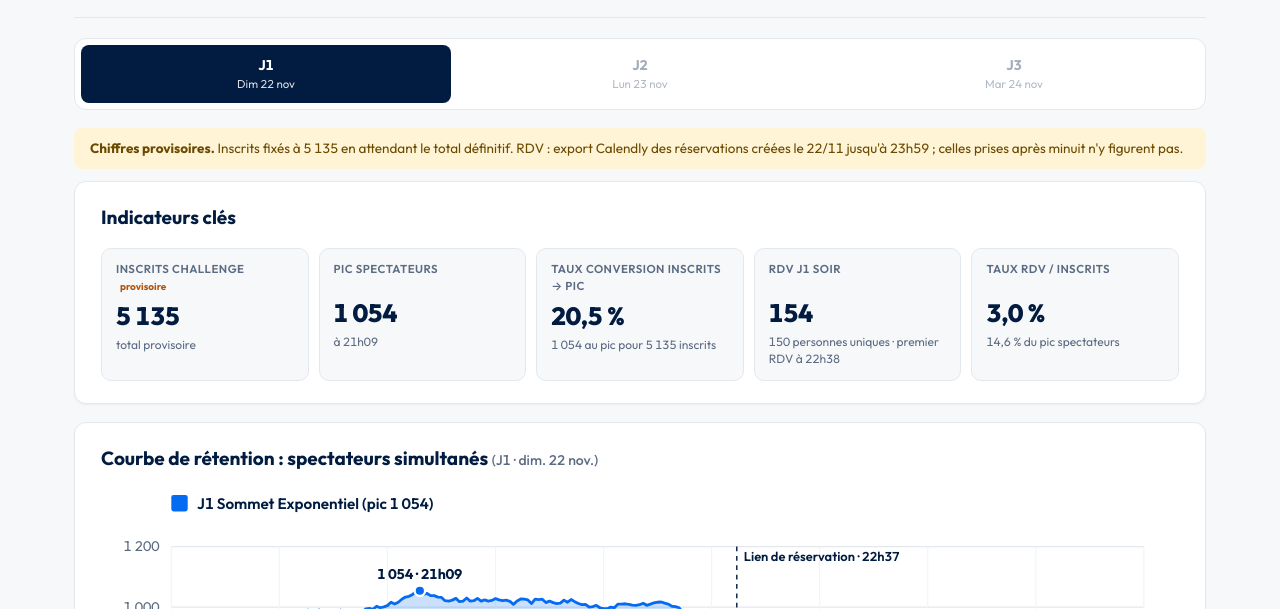
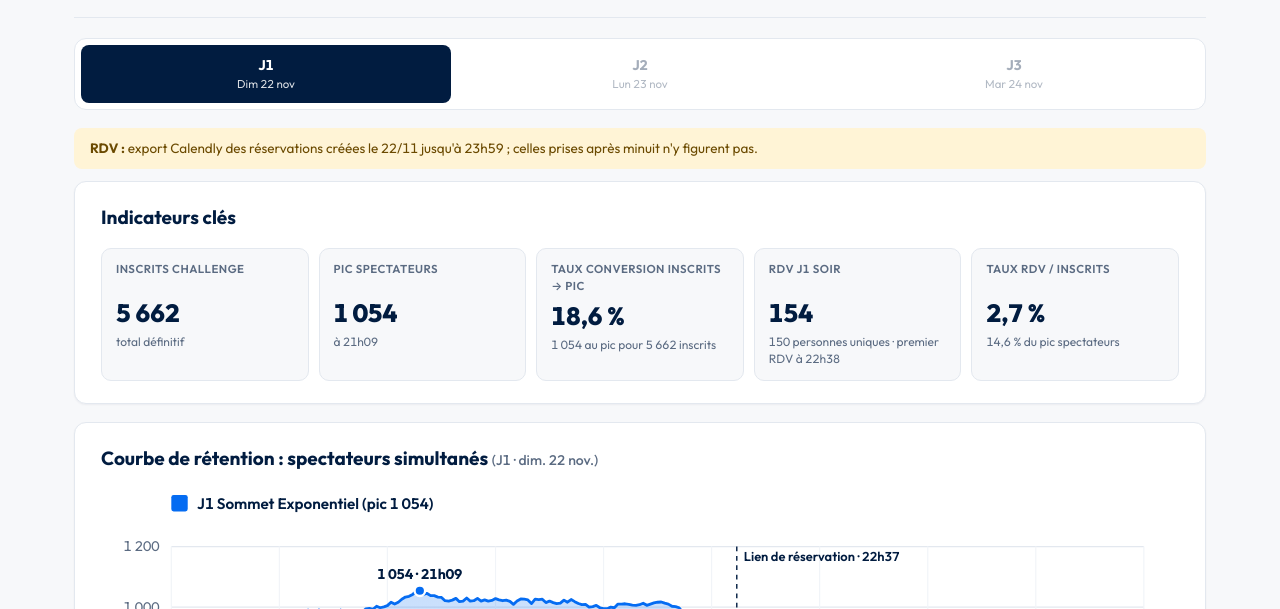
Before and after one commit to adrien-nicoya/lfp-crypto-acquisition, a website: page live/index.html in a window 1280 px wide. Shown: the part 191-800 px from the top of the page. Drawn offline with Linux system fonts and the light colour scheme.

Commit message:
Rapport J1 : 5 662 inscrits (total définitif)
Co-Authored-By: Claude Opus 5.5 <noreply@anthropic.com>
Claude-Session: https://claude.ai/code/session_014CB11nSY78oW18RXznHBTy

```diff
--- a/live/index.html
+++ b/live/index.html
@@ -101,16 +101,16 @@ h1{margin:0;font-size:30px;font-weight:800;letter-spacing:-.01em}
   <nav class="tabs-nav" role="tablist" aria-label="Jours du challenge"><button class="tab-btn active" type="button" role="tab" data-tab="j1" aria-selected="true"><span class="tab-label">J1</span><span class="tab-date">Dim 22 nov</span></button><button class="tab-btn is-pending" type="button" role="tab" data-tab="j2" aria-selected="false"><span class="tab-label">J2</span><span class="tab-date">Lun 23 nov</span></button><button class="tab-btn is-pending" type="button" role="tab" data-tab="j3" aria-selected="false"><span class="tab-label">J3</span><span class="tab-date">Mar 24 nov</span></button></nav>
 
 <section class="tab-panel active" id="panel-j1" role="tabpanel">
-  <div class="banner warn"><strong>Chiffres provisoires.</strong> Inscrits fixés à 5 135 en attendant le total définitif. RDV : export Calendly des réservations créées le 22/11 jusqu'à 23h59 ; celles prises après minuit n'y figurent pas.</div>
+  <div class="banner warn"><strong>RDV :</strong> export Calendly des réservations créées le 22/11 jusqu'à 23h59 ; celles prises après minuit n'y figurent pas.</div>
 
   <div class="section">
     <h2>Indicateurs clés</h2>
     <div class="kpi-row">
-      <div class="kpi"><div class="kpi-label">Inscrits challenge <span class="flag">provisoire</span></div><div class="kpi-value">5 135</div><div class="kpi-meta">total provisoire</div></div>
+      <div class="kpi"><div class="kpi-label">Inscrits challenge</div><div class="kpi-value">5 662</div><div class="kpi-meta">total définitif</div></div>
       <div class="kpi"><div class="kpi-label">Pic spectateurs</div><div class="kpi-value">1 054</div><div class="kpi-meta">à 21h09</div></div>
-      <div class="kpi"><div class="kpi-label">Taux conversion inscrits → pic</div><div class="kpi-value">20,5 %</div><div class="kpi-meta">1 054 au pic pour 5 135 inscrits</div></div>
+      <div class="kpi"><div class="kpi-label">Taux conversion inscrits → pic</div><div class="kpi-value">18,6 %</div><div class="kpi-meta">1 054 au pic pour 5 662 inscrits</div></div>
       <div class="kpi"><div class="kpi-label">RDV J1 soir</div><div class="kpi-value">154</div><div class="kpi-meta">150 personnes uniques · premier RDV à 22h38</div></div>
-      <div class="kpi"><div class="kpi-label">Taux RDV / inscrits</div><div class="kpi-value">3,0 %</div><div class="kpi-meta">14,6 % du pic spectateurs</div></div>
+      <div class="kpi"><div class="kpi-label">Taux RDV / inscrits</div><div class="kpi-value">2,7 %</div><div class="kpi-meta">14,6 % du pic spectateurs</div></div>
     </div>
   </div>
 
```
Also changed, not shown: 1 other file.
